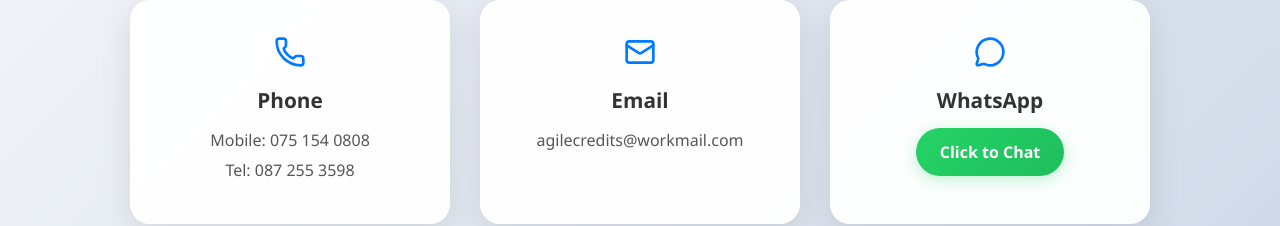
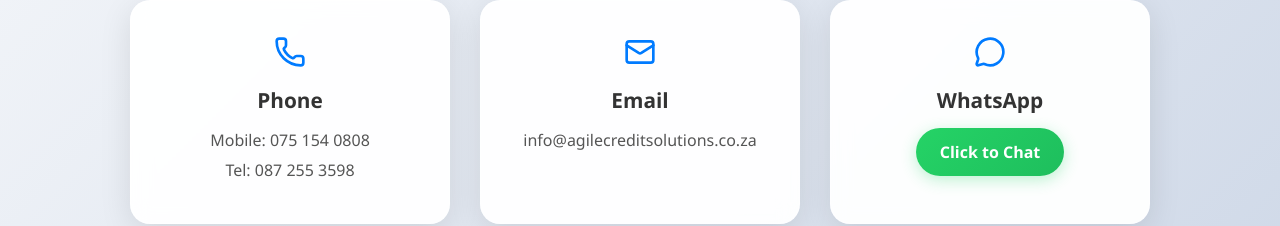
Before and after one commit to Chad96/agile-credit-website-vercel, a React (Vite) app: page / in a window 1280 px wide. Shown: the part 3616-3842 px from the top of the page. Built offline with nearby package versions, Linux system fonts and the light colour scheme.

Commit message:
added the new email

```diff
--- a/src/components/ContactSection.jsx
+++ b/src/components/ContactSection.jsx
@@ -21,7 +21,7 @@
         <div className="contact-card">
           <Mail size={32} />
           <h3>Email</h3>
-          <p>agilecredits@workmail.com</p>
+          <p>info@agilecreditsolutions.co.za</p>
         </div>
 
         <div className="contact-card">
@@ -40,7 +40,7 @@
 
       <form
         className="contact-form"
-        action="https://formspree.io/f/{your_form_id}"
+        action="https://formspree.io/f/mqadwnkv"
         method="POST"
       >
         <h3>Send a Message</h3>
--- a/src/components/TestimonialsSection.css
+++ b/src/components/TestimonialsSection.css
@@ -14,6 +14,7 @@
   font-weight: 700;
   margin-bottom: 10px;
   color: #222;
+
 }
 
 .testimonials-header p {
```
